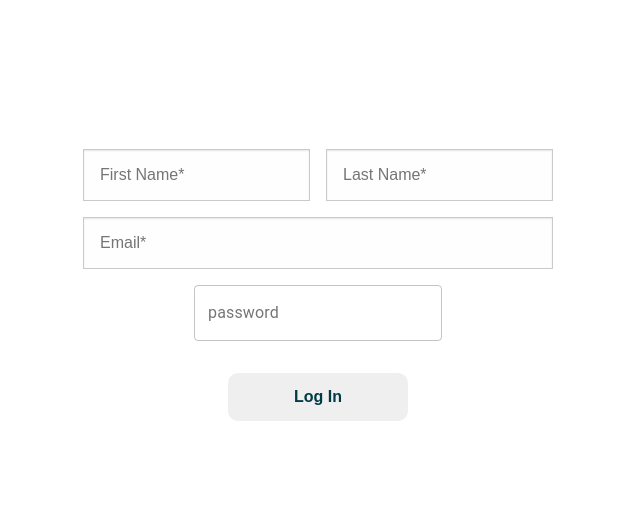
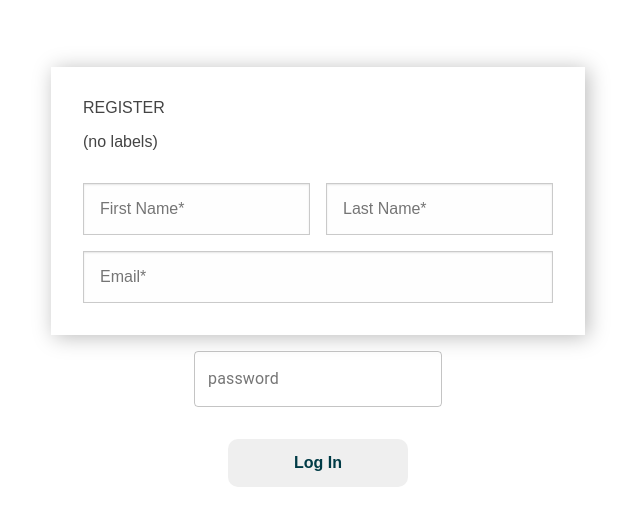
Before and after one commit to ronyantonydev/mastering-react-formik, a React (Create React App) app: page / in a window 1280 px wide. Shown: the part 115-640 px from the top of the page, without its empty margins (322-962 px from the left). Built offline with nearby package versions, Linux system fonts and the light colour scheme.

Commit message:
dividing containers dividing each container

```diff
--- a/src/register/registerPage.tsx
+++ b/src/register/registerPage.tsx
@@ -10,9 +10,9 @@ const Register: React.FC<{}> = () => {
   const [logIn, setLogIn] = useState(false);
 
   const validate = Yup.object({
-    firstName: Yup.string().required("Required E mail"),
-    lastName: Yup.string().required("Required lastName"),
-    email: Yup.string().required("Required Email"),
+    firstName: Yup.string().required("Please enter your first name."),
+    lastName: Yup.string().required("Please enter your last name."),
+    email: Yup.string().required("Please enter your email."),
     password: Yup.string()
       .min(6, "password must be at least 6 characters")
       .required("Required password")
@@ -39,6 +39,9 @@ const Register: React.FC<{}> = () => {
         >
           {({ values, errors, touched, handleChange, handleSubmit }) => (
             <Form onSubmit={handleSubmit}>
+              <div className="name-container">
+                <div className="register-title">Register</div>
+                <div className="label-description">(no labels)</div>
                 <div className="text-field-container">
                   <TextField
                     name="firstName"
@@ -76,6 +79,8 @@ const Register: React.FC<{}> = () => {
                     helperText={touched.email && errors.email}
                   />
                 </div>
+              </div>
+              <div className="password-container">
                 <div className="text-field-container">
                   <MuiTextField
                     variant="outlined"
@@ -85,6 +90,7 @@ const Register: React.FC<{}> = () => {
                     error={touched.password && Boolean(errors.password)}
                     helperText={touched.password && errors.password}
                   />
+                </div>
               </div>
               <div className="button-container">
                 <button className="log-in-button" type="submit">
--- a/src/register/registerPageStyle.ts
+++ b/src/register/registerPageStyle.ts
@@ -6,6 +6,21 @@ const RegisterPageStyle = styled.div`
   display: flex;
   justify-content: center;
   align-items: center;
+  .name-container {
+    box-shadow: 3px 2px 20px #bbb;
+    padding: 2rem;
+    .register-title {
+      width: 100%;
+      text-align: start;
+      text-transform: uppercase;
+      font-weight: 400;
+    }
+    .label-description {
+      width: 100%;
+      text-align: start;
+      padding: 1rem 0rem;
+    }
+  }
   .text-field-container {
     display: flex;
     flex-direction: row;
--- a/src/styles.css
+++ b/src/styles.css
@@ -1,4 +1,6 @@
 .App {
   font-family: sans-serif;
   text-align: center;
+  color: #444;
+  font-family: "Varela Round", sans-serif;
 }
```
Lines whose indentation alone changed are shown as unchanged.
